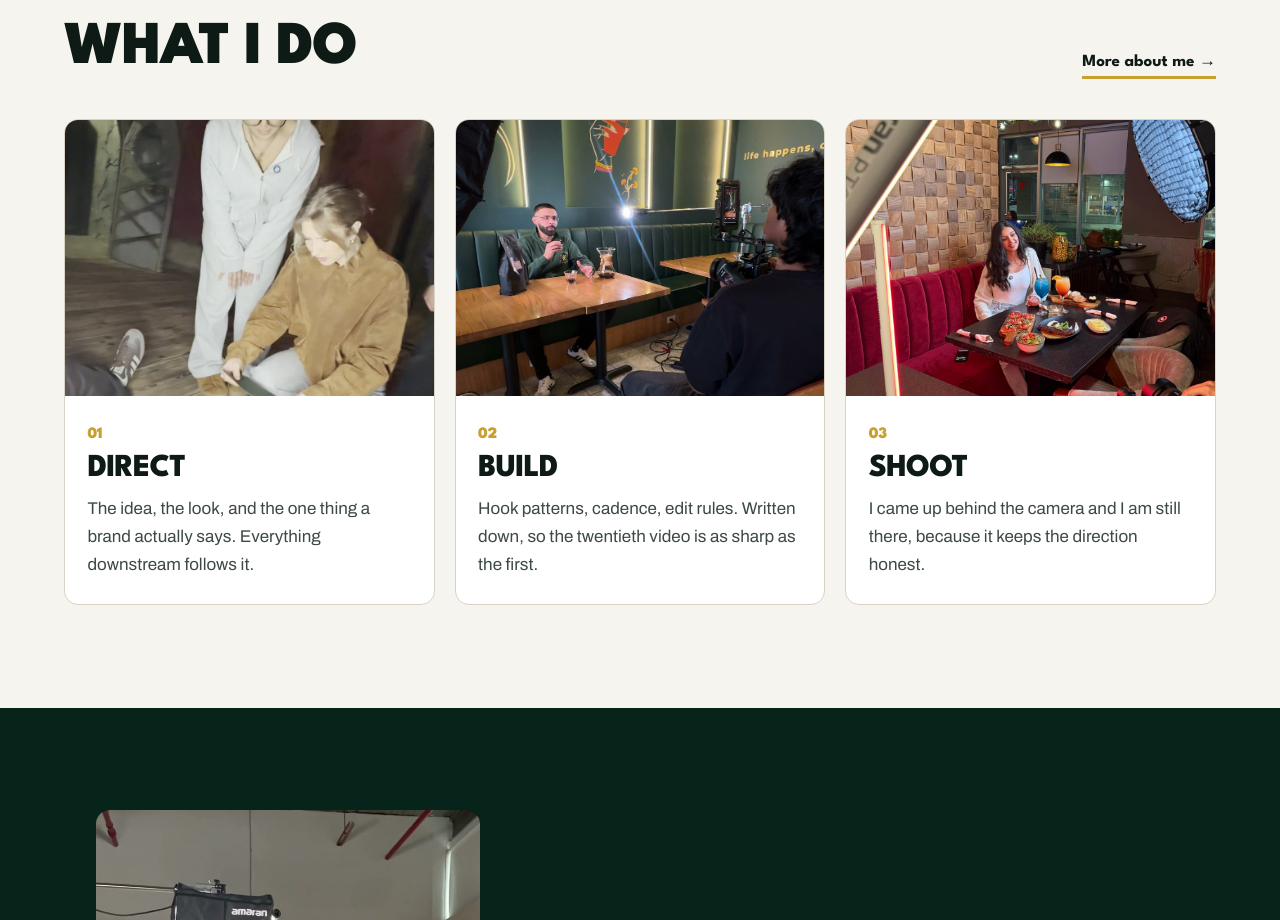
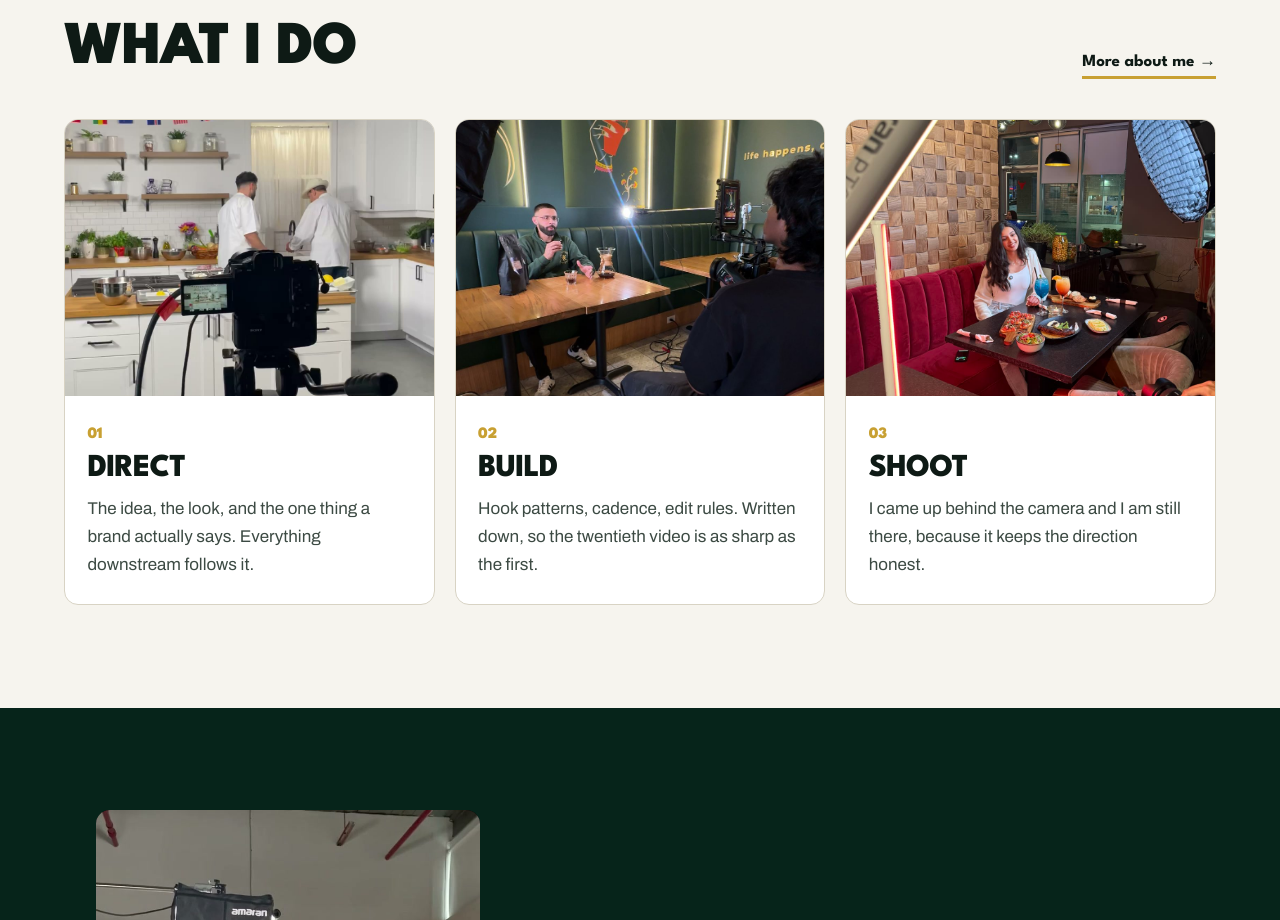
Before and after one commit to emaanvx/emaan-site, a plain HTML site: page index.html in a window 1280 px wide. Shown: the part 860-1780 px from the top of the page. Drawn offline with Linux system fonts and the light colour scheme; grey boxes are pictures that could not be loaded.

Commit message:
Direct card: sharper kitchen-set monitor photo
Co-Authored-By: Claude Opus 5.5 <noreply@anthropic.com>
Claude-Session: https://claude.ai/code/session_01G8BvbLuaqb6CWQziU6Gfko

```diff
--- a/index.html
+++ b/index.html
@@ -45,7 +45,7 @@
   <div class="wrap">
     <div class="section-head"><h2>What I do</h2><a href="about.html">More about me &rarr;</a></div>
     <div class="cards">
-      <article class="card rise"><figure><img src="media/escape-room.jpg" alt="Directing two actors through a scene on an escape room set" loading="lazy"></figure>
+      <article class="card rise"><figure><img src="media/set-monitor.jpg" alt="Camera monitor and tripod framing two chefs on a studio kitchen set" loading="lazy"></figure>
         <div class="card-body"><span class="num">01</span><h3>Direct</h3><p>The idea, the look, and the one thing a brand actually says. Everything downstream follows it.</p></div></article>
       <article class="card rise"><figure><img src="media/cafe-set.jpg" alt="A cafe shoot with the script open on a laptop in the foreground" loading="lazy"></figure>
         <div class="card-body"><span class="num">02</span><h3>Build</h3><p>Hook patterns, cadence, edit rules. Written down, so the twentieth video is as sharp as the first.</p></div></article>
```
